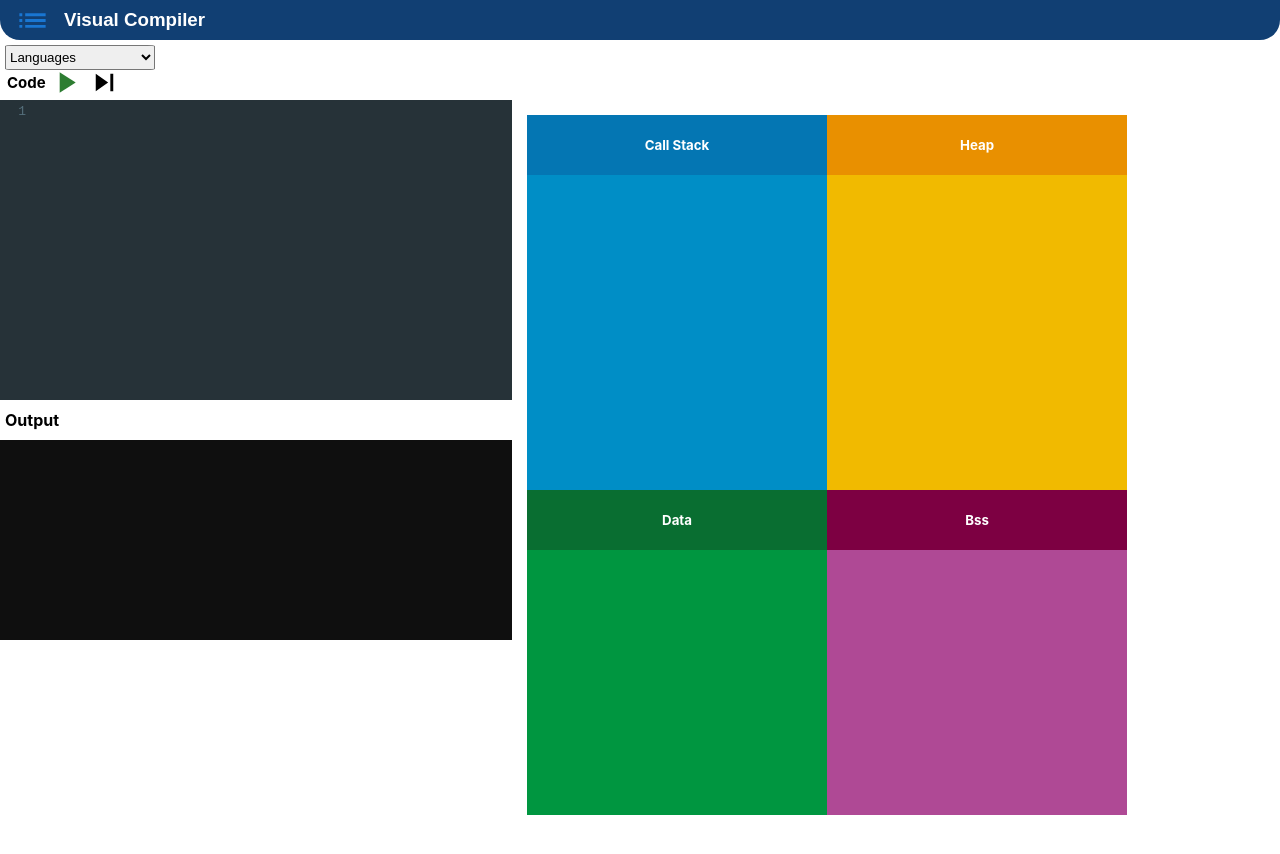
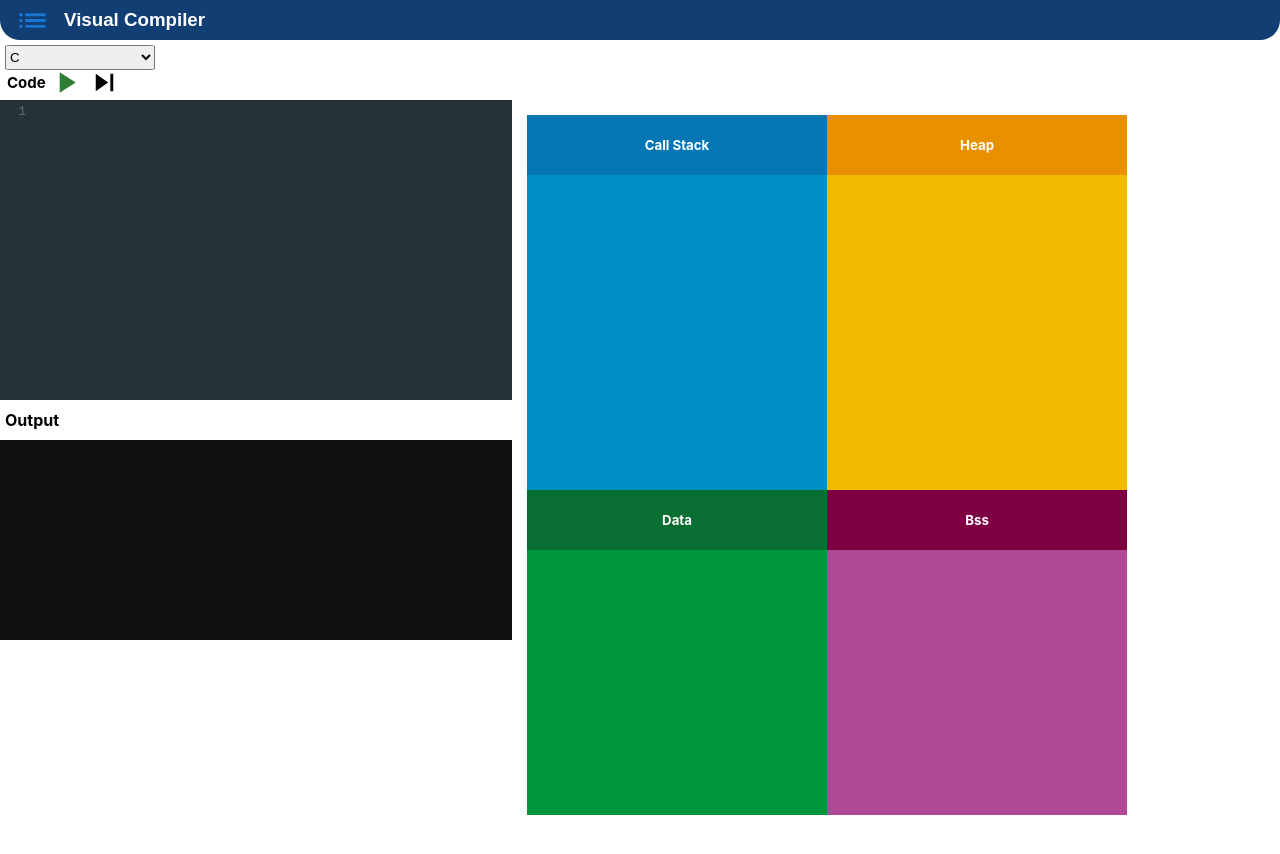
Before and after one commit to joydeep2001/visualCompiler, a React (Create React App) app in the folder client/: page / in a window 1280 px wide. Shown: the top 854 px of the page. Built offline with nearby package versions, Linux system fonts and the light colour scheme.

Commit message:
some languages removed temporarily from select menu

```diff
--- a/client/src/components/ToolBar.jsx
+++ b/client/src/components/ToolBar.jsx
@@ -63,10 +63,10 @@ export default function ToolBar(props) {
     <div key={"toolbar"} style={toolbarStyle}>
       <div key={"left"} style={left}>
         <select style={selectStyle} onChange={handleChange}>
-          <option value="lang">Languages</option>
+          {/* <option value="lang">Languages</option> */}
           <option value="clike">C</option>
-          <option value="clike">C++</option>
-          <option value="javascript">JavaScript</option>
+          {/* <option value="clike">C++</option>
+          <option value="javascript">JavaScript</option> */}
         </select>
         <div key={"codeHeader"} style={codeHeader}>
           <p>Code</p>
```
